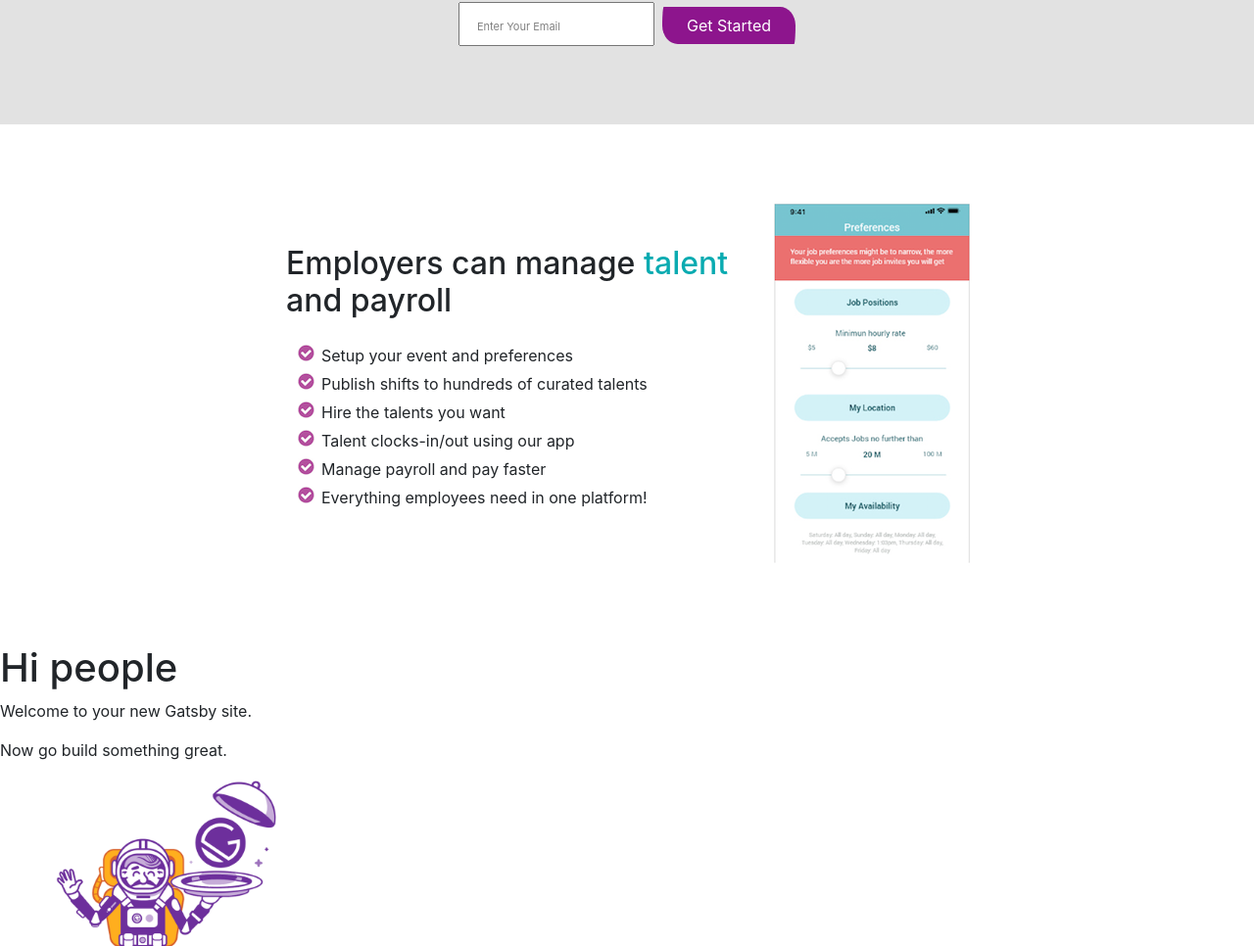
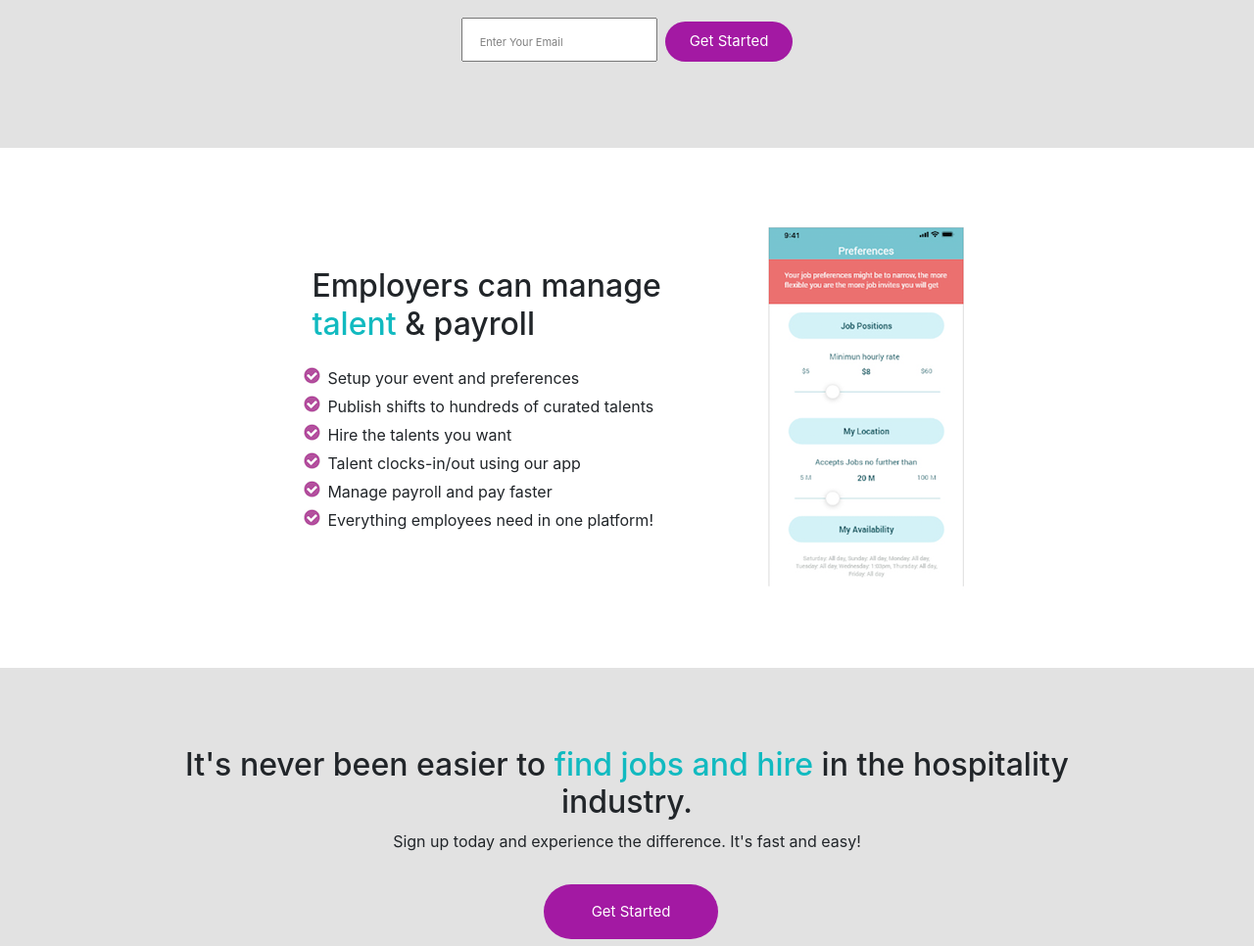
Before and after one commit to hernanjkd/jobcore-website, a Gatsby site: page / in a window 1280 px wide. Shown: the part 1506-2472 px from the top of the page at 98% size. Built offline with nearby package versions, Linux system fonts and the light colour scheme; Gatsby itself is replaced by a stand-in of ours.

Commit message:
buttons fixed

```diff
--- a/src/components/layout.css
+++ b/src/components/layout.css
@@ -22,7 +22,8 @@ input::placeholder {
 }
 
 .radius {
-  border-radius: 10px 100px / 120px;
+  border-radius: 30px 30px 30px 30px;
+  font-size: 15px;
 }
 
 .px-10 {
@@ -30,9 +31,9 @@ input::placeholder {
   padding-right: 10em;
 }
 
-.px-20 {
-  padding-left: 18em;
-  padding-right: 18em;
+.px-15 {
+  padding-left: 15em;
+  padding-right: 15em;
 }
 
 .py-10 {
@@ -41,7 +42,7 @@ input::placeholder {
 }
 
 .btn-purple {
-  background: rgb(141, 21, 141);
+  background: rgb(163, 25, 163);
   color: white;
 }
 
@@ -51,7 +52,7 @@ input::placeholder {
 }
 
 .text-brightblue {
-  color: rgb(10, 171, 177);
+  color: rgb(17, 186, 192);
 }
 
 .bg-lightgray {
--- a/src/components/nav-bar.js
+++ b/src/components/nav-bar.js
@@ -16,7 +16,7 @@ const Navbar = () => (
                 <a className="link px-2" href="#">Job Seekers<span className="sr-only">(current)</span></a>
 
                 <a className="link px-2 text-brightblue" href="#">Positions</a>
-                <button className="btn radius btn-darkgreen my-2 my-sm-0 ml-5 px-4"
+                <button className="btn radius btn-darkgreen my-2 ml-5 px-4"
                     type="submit">Get Started</button>
             </div>
         </div>
--- a/src/pages/index.js
+++ b/src/pages/index.js
@@ -22,6 +22,7 @@ const IndexPage = () => (
 
 
 
+
     <div className="bg-lightgray px-10 py-10 m-0 d-flex justify-content-between">
 
       <div className="pr-5">
@@ -34,7 +35,7 @@ const IndexPage = () => (
         <div className="text-center pt-3">
           <input type="text" placeholder="Enter Your Email" />
 
-          <button className="btn radius btn-purple my-2 my-sm-0 ml-2 px-4"
+          <button className="btn radius btn-purple my-2 ml-2 px-4 py-2"
             type="submit">Get Started</button>
         </div>
 
@@ -55,13 +56,15 @@ const IndexPage = () => (
 
 
 
+
     <div className="py-10 px-10 text-center">
 
       <h3>Finally a centralized <span className="text-brightblue">source of talents </span>
         and companies!</h3>
 
-      <p className="px-10 pt-3">Sign up, setup your job preferences and start receiving invitations to work as
-      Chef, Cook, Bartender, Cleaning Staff or any other role surrounding hospitality.</p>
+      <p className="pt-3">Sign up, setup your job preferences and start
+      receiving invitations to work as Chef, Cook, <br />Bartender, Cleaning Staff or any other
+      role surrounding hospitality.</p>
 
       <div className="pt-5 d-flex justify-content-between align-items-end">
         <div className="w-250px">
@@ -105,6 +108,7 @@ const IndexPage = () => (
 
 
 
+
     <div className="bg-lightgray px-10 py-10 m-0 text-center">
 
       <h2>Finally a job platform for the
@@ -116,7 +120,7 @@ const IndexPage = () => (
       <div className="text-center pt-4">
         <input type="text" placeholder="Enter Your Email" />
 
-        <button className="btn radius btn-purple my-2 my-sm-0 ml-2 px-4"
+        <button className="btn radius btn-purple my-2 ml-2 px-4 py-2"
           type="submit">Get Started</button>
       </div>
 
@@ -125,10 +129,13 @@ const IndexPage = () => (
 
 
 
-    <div className="py-10 px-20 text-left d-flex justify-content-around align-items-center">
+
+
+    <div className="py-10 px-15 text-left d-flex justify-content-around align-items-center">
 
       <div>
-        <h2 className="pl-1 pr-4">Employers can manage <span className="text-brightblue">talent</span> and payroll</h2>
+        <h2 className="pl-4">Employers can manage<br />
+          <span className="text-brightblue"> talent</span> & payroll</h2>
         <ul className="purple-checkmark text-left pt-3">
           <li>Setup your event and preferences</li>
           <li>Publish shifts to hundreds of curated talents</li>
@@ -145,6 +152,20 @@ const IndexPage = () => (
 
 
 
+
+
+    <div className="bg-lightgray px-10 py-10 m-0 text-center">
+      <h2>It's never been easier to <span className="text-brightblue">
+        find jobs and hire</span> in the hospitality industry.</h2>
+
+      <p>Sign up today and experience the difference. It's fast and easy!</p>
+
+      <button className="btn radius btn-purple mt-3 my-2 ml-2 px-5 py-3"
+            type="submit">Get Started</button>
+    </div>
+
+
+
     <h1>Hi people</h1>
     <p>Welcome to your new Gatsby site.</p>
     <p>Now go build something great.</p>
```
